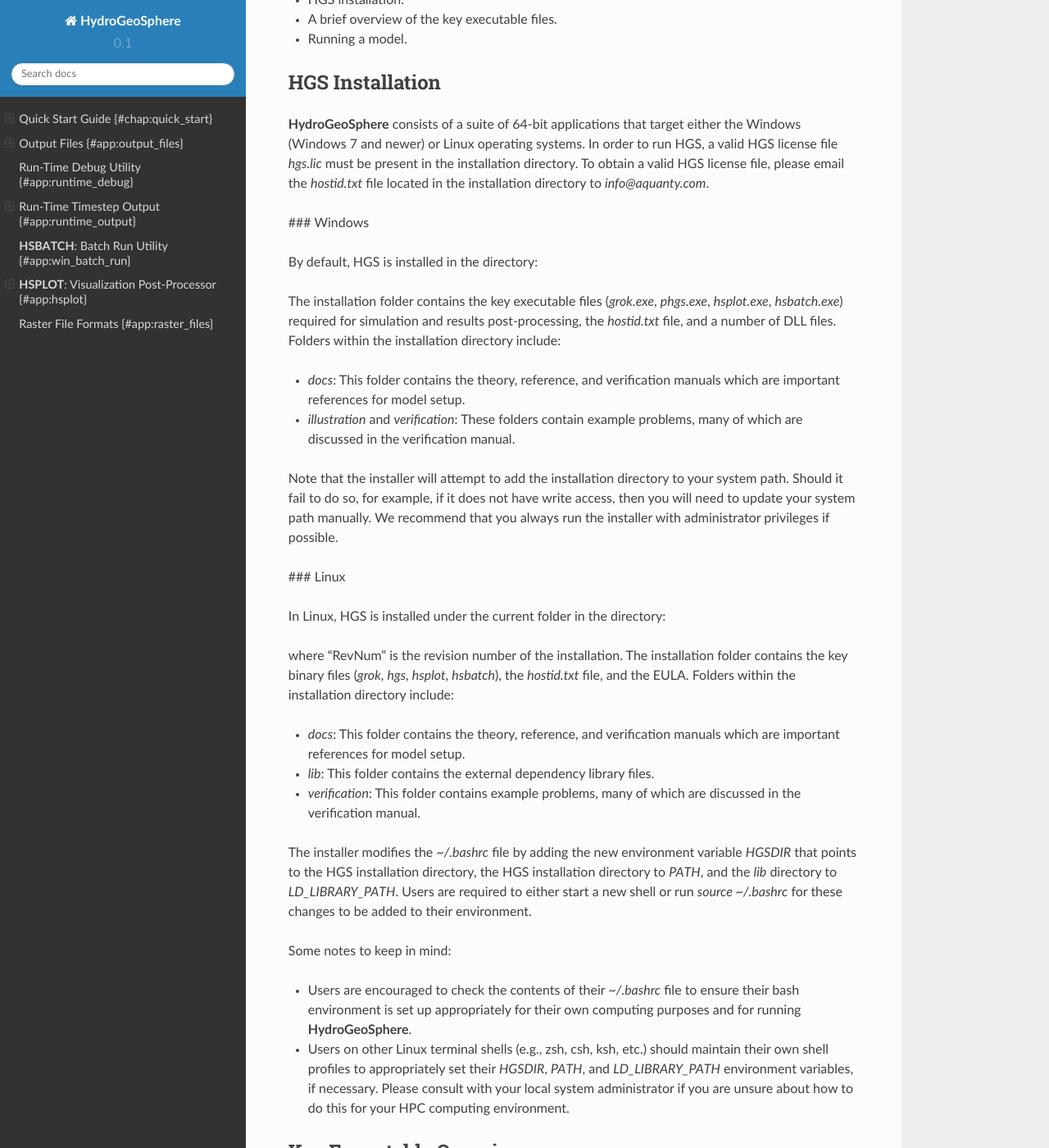
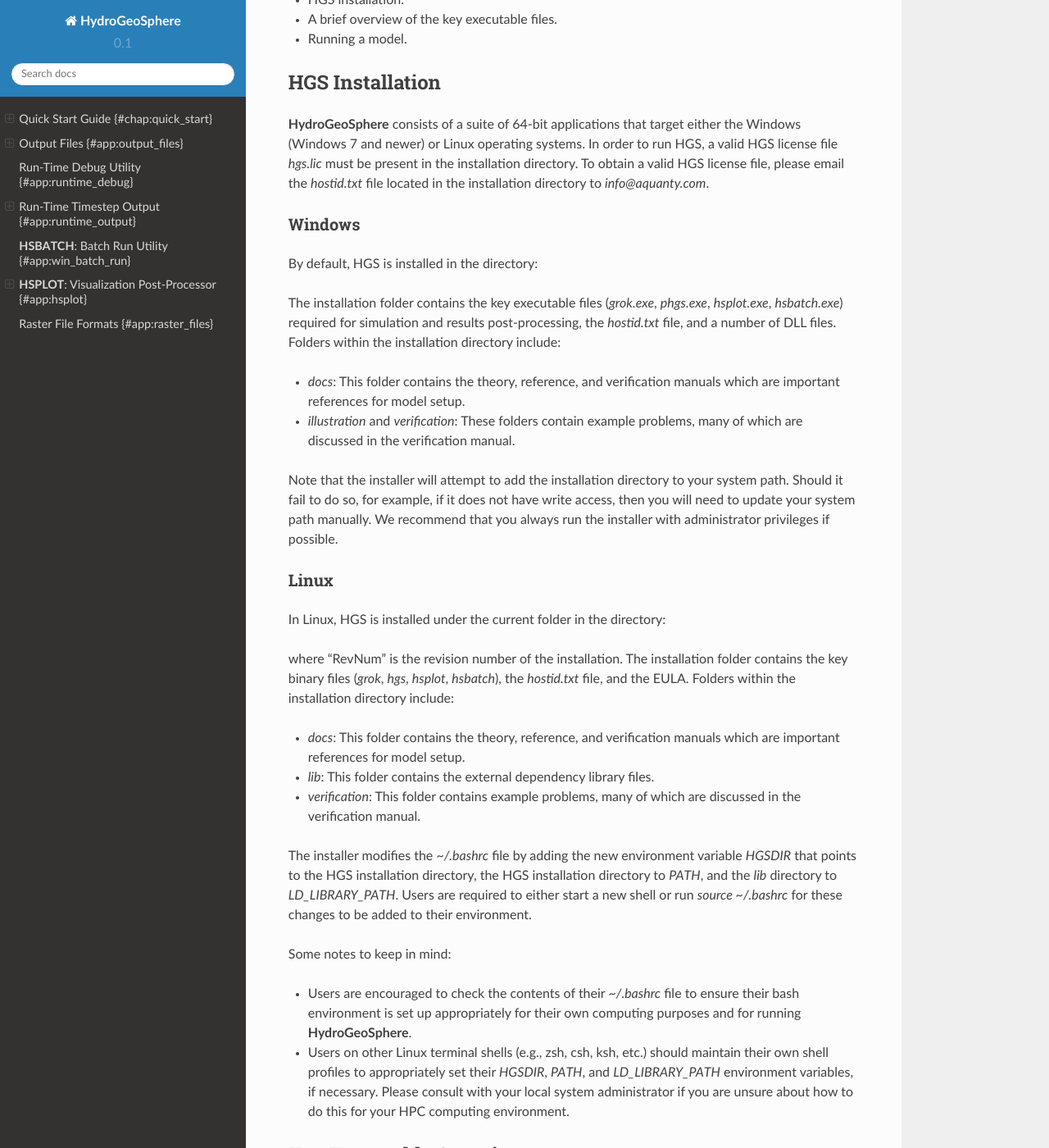
Before and after one commit to Aquanty/rtd-hgs, a Sphinx documentation site: the page built from docs/source/index.rst, in a window 1280 px wide and 1400 px high, scrolled down 484 px. Shown: the whole window at 82% size. Built offline with Sphinx 7.4.7 and the Read the Docs theme 2.0.0, drawn with Linux system fonts in a browser that asks for light colours; some of the changed text lies outside the part shown.

```diff
--- a/docs/source/index.rst
+++ b/docs/source/index.rst
@@ -40,7 +40,8 @@ present in the installation directory. To obtain a valid HGS license
 file, please email the `hostid.txt` file located in the installation
 directory to `info@aquanty.com`.
 
-### Windows
+Windows
+^^^^^^^
 
 By default, HGS is installed in the directory:
 
@@ -61,7 +62,8 @@ not have write access, then you will need to update your system path
 manually. We recommend that you always run the installer with
 administrator privileges if possible.
 
-### Linux
+Linux
+^^^^^
 
 In Linux, HGS is installed under the current folder in the directory:
 
@@ -113,7 +115,8 @@ of a simulation.
     using **HSPLOT**, to convert the data into a Tecplot compatible
     format for visualization and analysis.
 
-### Grok (`grok.exe`)
+Grok (`grok.exe`)
+^^^^^^^^^^^^^^^^^
 
 The **grok** input file contains all of the information and instructions
 required for the HGS simulation. This file name consists of a meaningful
@@ -151,7 +154,8 @@ files in the *illustration* and *verification* folders are an excellent
 resource for reviewing **grok** structure and the use of
 **grok** commands.
 
-### HGS (`phgs.exe`)
+HGS (`phgs.exe`)
+^^^^^^^^^^^^^^^^
 
 After the execution of `grok.exe`, which writes all the HGS-compatible
 data files, `phgs.exe` is executed to perform the model simulation.
@@ -210,7 +214,8 @@ file from a previous simulation to your current model folder. Changing
 number of processors being used. To change the level of parallelization
 it is necessary to stop and restart the simulation.
 
-### HSPLOT (`hsplot.exe`)
+HSPLOT (`hsplot.exe`)
+^^^^^^^^^^^^^^^^^^^^^
 
 The executable `hsplot.exe` is used the post-process the simulation
 results for viewing in Tecplot. **HSPLOT** can be executed during an HGS
```
